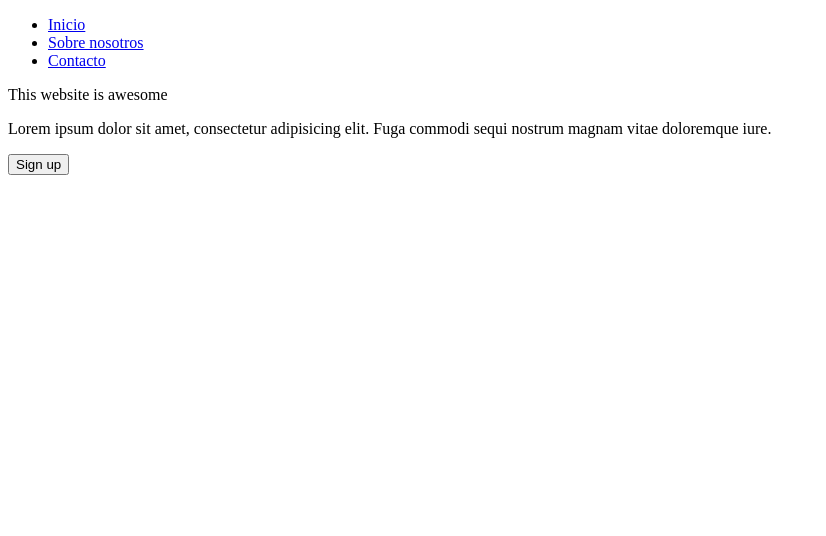
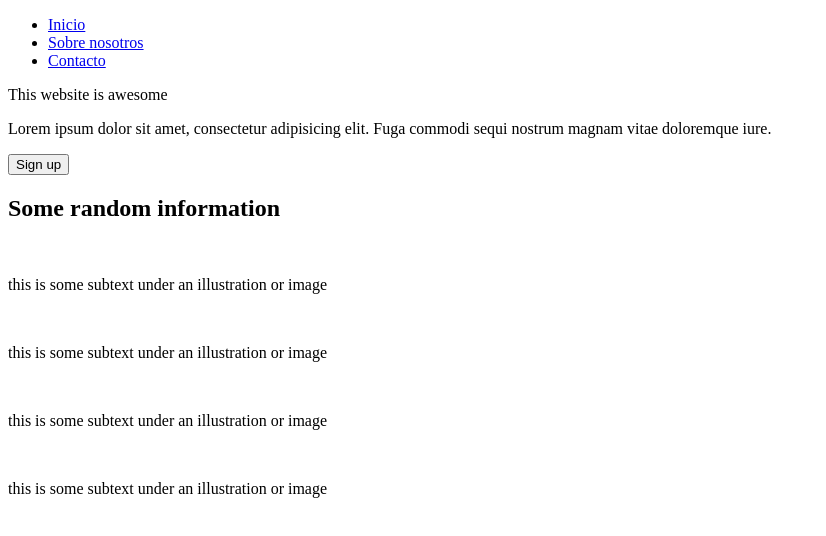
Before and after one commit to Valz16/landingpage, a plain HTML site: page index.html in a window 1280 px wide. Shown: the whole page, without its empty margins (0-826 px from the left). Drawn offline with Linux system fonts and the light colour scheme.

Commit message:
Agrega un div con imagenes y descripcion de cada producto

```diff
--- a/index.html
+++ b/index.html
@@ -23,6 +23,15 @@
           <button>Sign up</button>
           <img src="">
     </div>
+    <div>
+      <h2>Some random information</h2>
+      <span>
+        <img><p>this is some subtext under an illustration or image</p>
+        <img><p>this is some subtext under an illustration or image</p>
+        <img><p>this is some subtext under an illustration or image</p>
+        <img><p>this is some subtext under an illustration or image</p>
+      </span>
+    </div>
 
 </body>
 </html>
```
